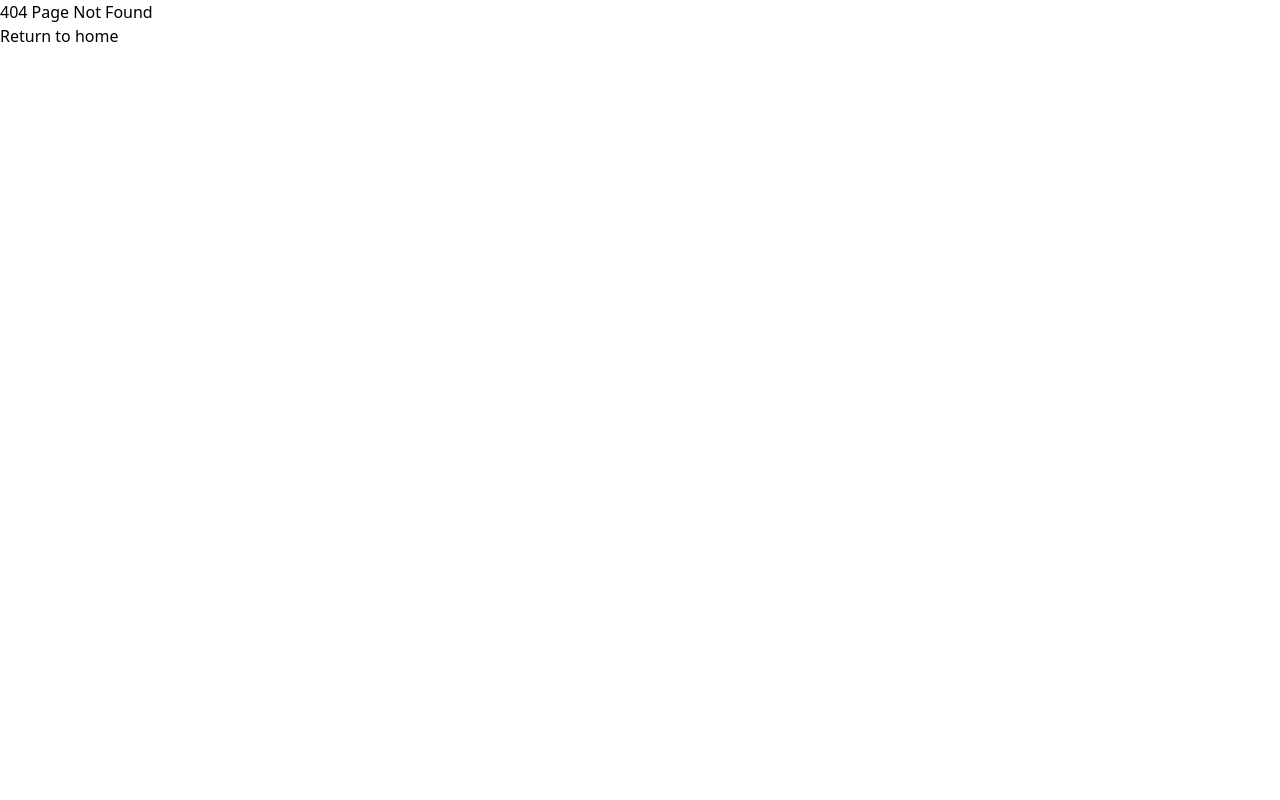
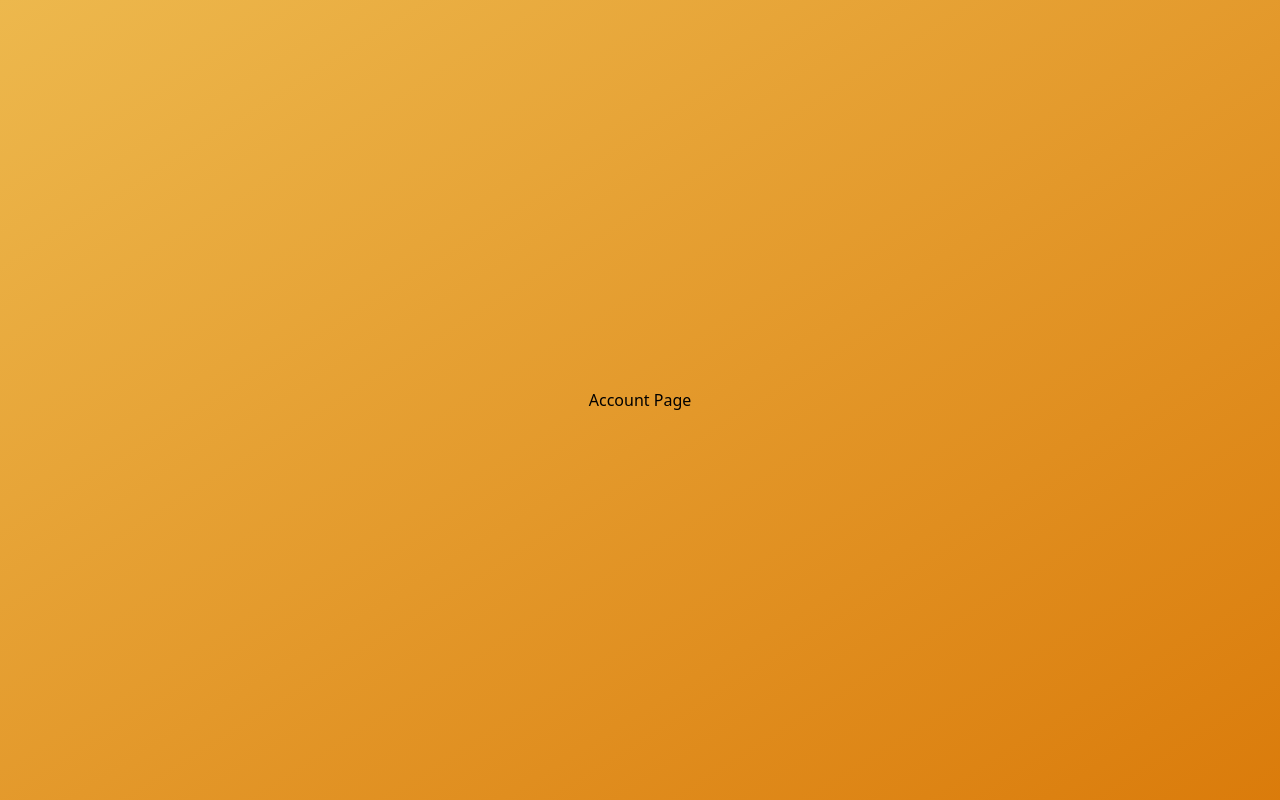
Before and after one commit to kotayam/notah, a React (Vite) app in the folder frontend/: page /account in a window 1280 px wide. Before the commit this address had no page. Built offline with nearby package versions, Linux system fonts and the light colour scheme.

Commit message:
added account page

```diff
--- /dev/null
+++ b/frontend/src/Account.tsx
@@ -0,0 +1,7 @@
+export default function Account() {
+  return (
+    <div className="bg-gradient-to-br from-yellow-200 via-amber-600 to-red-600 bg-[length:400%_400%] min-h-[100vh] flex justify-center items-center animate-gradient mobile:text-sm">
+      Account Page
+    </div>
+  );
+}
--- a/frontend/src/App.tsx
+++ b/frontend/src/App.tsx
@@ -3,6 +3,7 @@ import { Route, Routes } from "react-router-dom";
 import Landing from "./Landing"
 import NotahMemo from "./NotahMemo";
 import Notah from "./Notah.tsx";
+import Account from "./Account.tsx";
 import Login from "./Login.tsx";
 import Signup from "./Signup.tsx";
 import NotFound from "./NotFound.tsx";
@@ -14,6 +15,7 @@ function App() {
       <Route path="/" element={<Landing/>}/>
       <Route path="/memo" element={<NotahMemo/>}/>
       <Route path="/notah" element={<Notah/>}/>
+      <Route path="/account" element={<Account/>}/>
       <Route path="/login" element={<Login/>}/>
       <Route path="/signup" element={<Signup/>}/>
       <Route path="*" element={<NotFound/>}/>
--- a/frontend/src/Toolbar.tsx
+++ b/frontend/src/Toolbar.tsx
@@ -182,9 +182,9 @@ export default function Toolbar() {
           </div>
           <h1 className=" font-semibold text-2xl mobile:text-xl">Notah</h1>
           <div className="flex justify-center items-center">
-            <button className="hover:underline hover:bg-amber-200 p-2 mobile:p-1">
+            <a href="/account" className="hover:underline hover:bg-amber-200 p-2 mobile:p-1">
               Account
-            </button>
+            </a>
             <button
               className="hover:underline hover:bg-amber-200 p-2 mobile:p-1"
               onClick={() => logout()}
```
